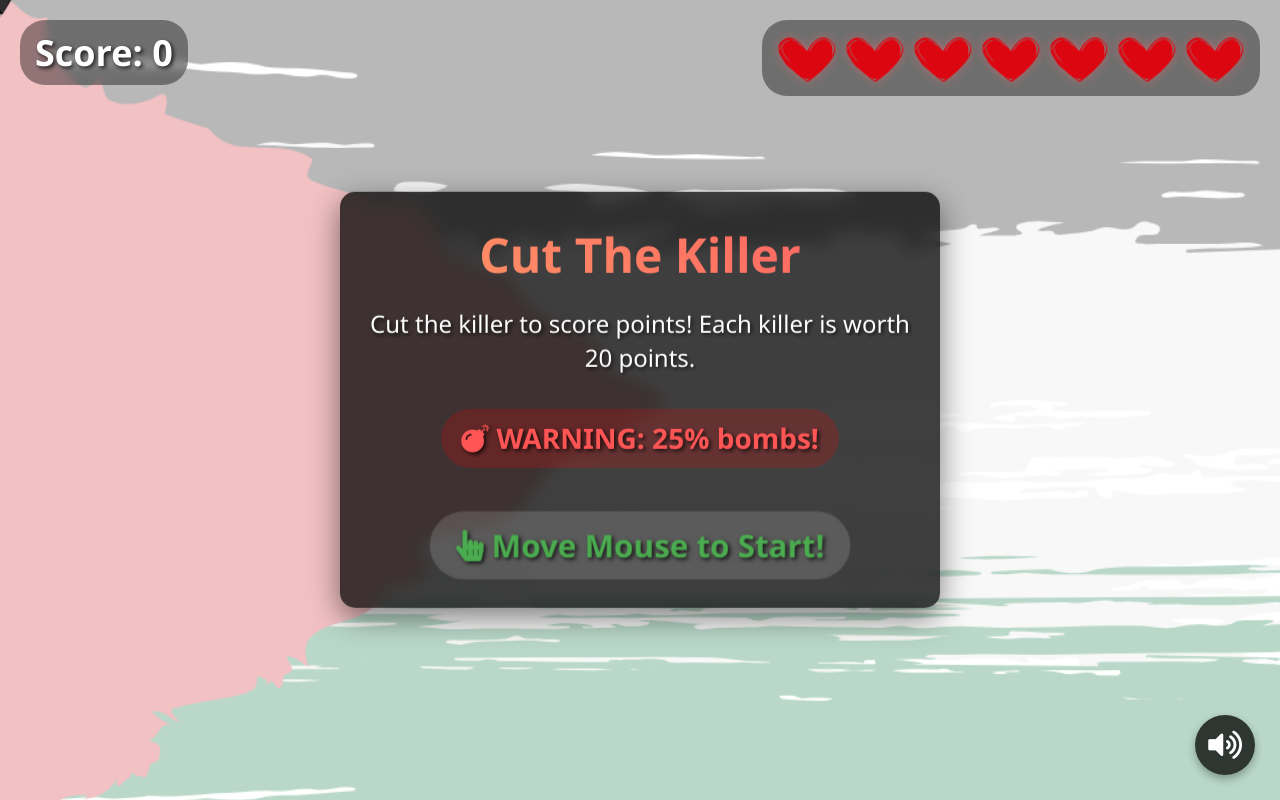
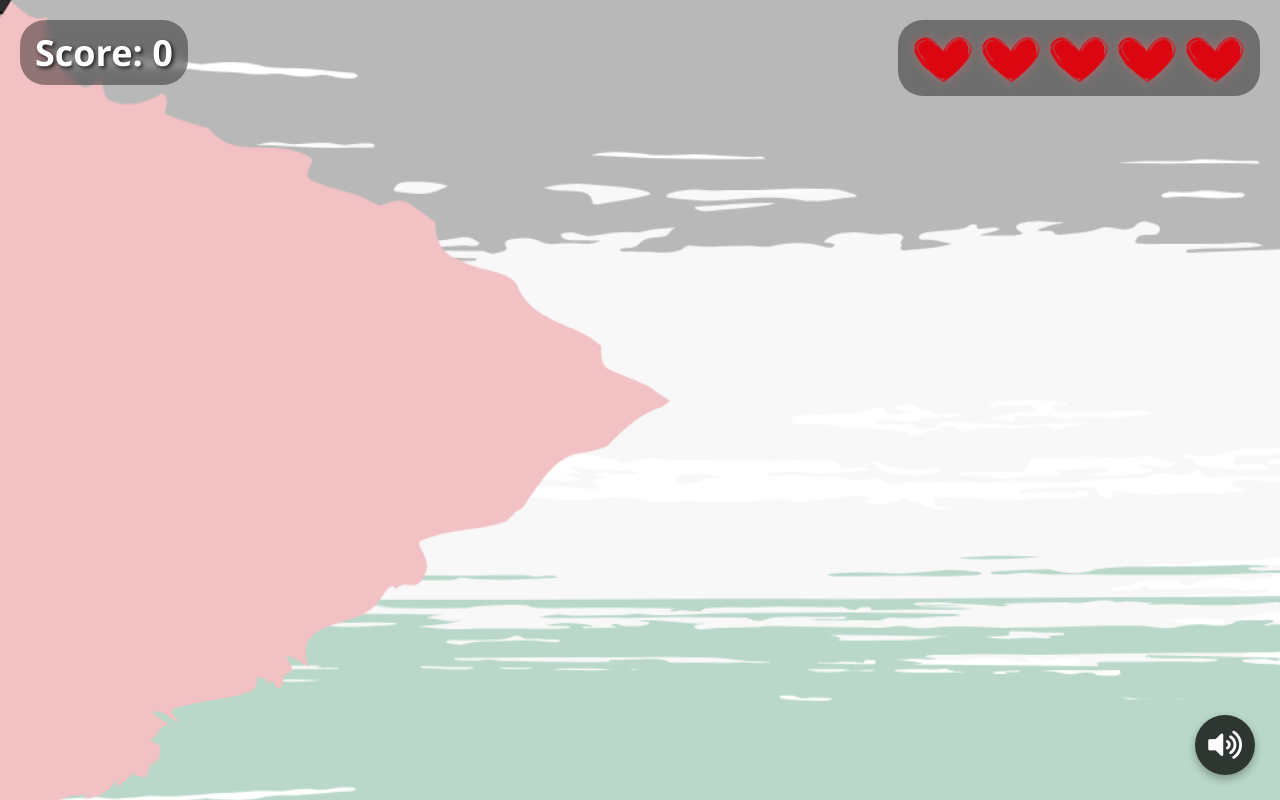
Before and after one commit to Maruf52230/freepalestine, a plain HTML site: page game.html in a window 1280 px wide. Drawn offline with Linux system fonts and the light colour scheme.

Commit message:
Initial commit

```diff
--- a/game.html
+++ b/game.html
@@ -33,18 +33,6 @@
       </button>
     </div>
 
-    <!-- Start Screen -->
-    <div id="start-message">
-      <h2>Cut The Killer</h2>
-      <p>Cut the killer to score points! Each killer is worth 20 points.</p>
-      <p class="danger">
-        <i class="fas fa-bomb"></i> WARNING: 25% bombs!
-      </p>
-      <div class="start-instruction">
-        <i class="fas fa-hand-pointer"></i> <span id="start-action-text">Move to Start</span>
-      </div>
-    </div>
-
     <!-- Orientation Warning (Shows only on mobile in portrait) -->
     <div id="orientation-message" class="hidden">
       <i class="fas fa-mobile-alt"></i>
--- a/script.js
+++ b/script.js
@@ -13,7 +13,7 @@ let knife = { x: 0, y: 0, trail: [] };
 let lastFrameTime = 0;
 let fruitSpawnTimer = 0;
 const fruitSpawnInterval = 1800; // Adjusted from 2000ms to 1800ms due to reduced bomb rate
-let gameStarted = false;
+let gameStarted = true; // Changed to true to start game immediately
 let isMobile = false;
 let soundEnabled = true;
 let isPortrait = false;
@@ -24,8 +24,6 @@ const livesElement = document.getElementById("lives");
 const gameOverElement = document.getElementById("game-over");
 const finalScoreElement = document.getElementById("final-score");
 const restartBtn = document.getElementById("restart-btn");
-const startMessageElement = document.getElementById("start-message");
-const startActionText = document.getElementById("start-action-text");
 const soundToggleElement = document.getElementById("sound-toggle");
 const soundIcon = soundToggleElement.querySelector("i");
 const orientationMessage = document.getElementById("orientation-message");
@@ -401,11 +399,8 @@ function updateKnifePosition(x, y) {
     return;
   }
 
-  // Start the game when knife movement is detected
-  if (!gameStarted) {
-    gameStarted = true;
-    startMessageElement.classList.add('hidden');
-  }
+  // No need to check for game start anymore since it starts automatically
+  // Just keep the knife position tracking
 
   knife.x = x;
   knife.y = y;
@@ -460,22 +455,12 @@ function init() {
   fruits = [];
   knife.trail = [];
   fruitSpawnTimer = 0;
-  gameStarted = false;
+  gameStarted = true; // Always start the game immediately
 
   scoreElement.textContent = `Score: ${score}`;
   gameOverElement.classList.add('hidden');
 
-  // Don't show start message if in portrait on mobile
-  if (!(isMobile && isPortrait)) {
-    startMessageElement.classList.remove('hidden');
-  }
-
-  // Update start instruction for mobile
-  if (isMobile) {
-    startActionText.textContent = "Swipe to Start!";
-  } else {
-    startActionText.textContent = "Move Mouse to Start!";
-  }
+  // No more start message handling needed
 
   // Check orientation
   checkOrientation();
```
